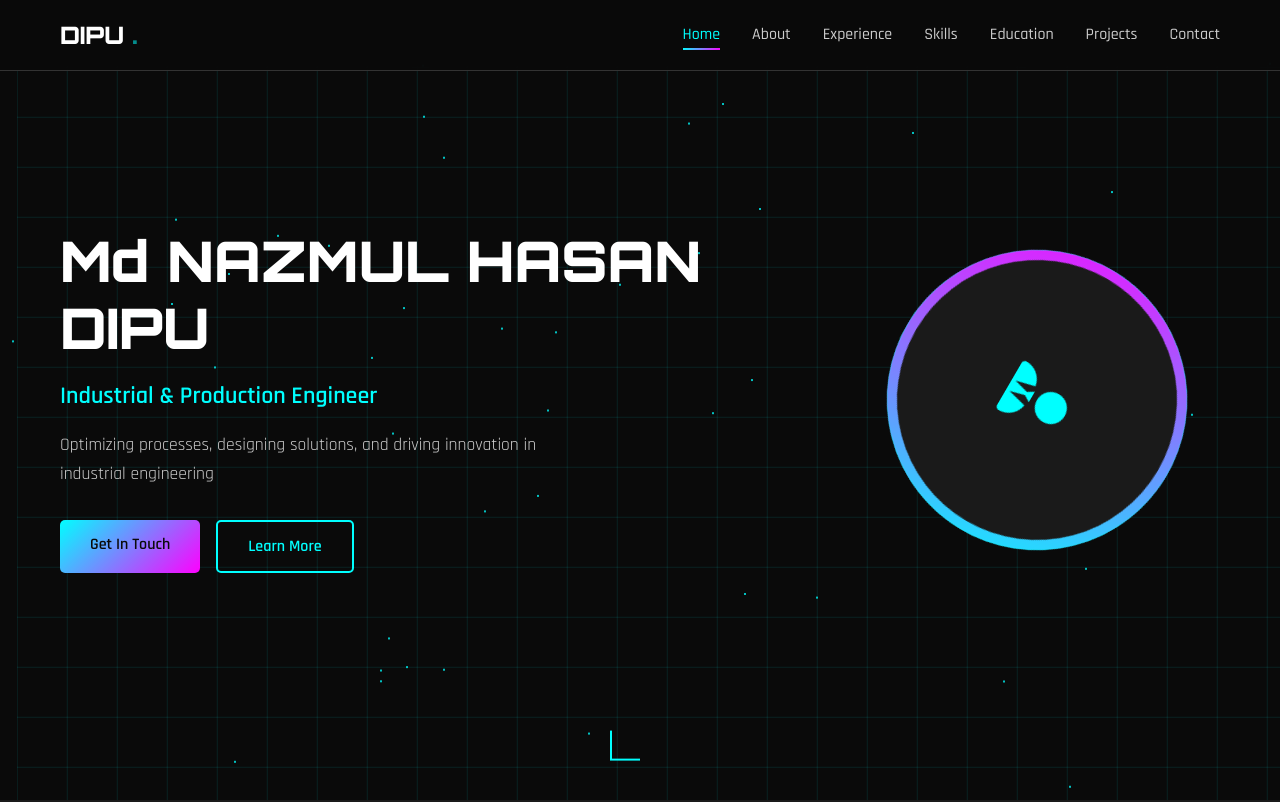
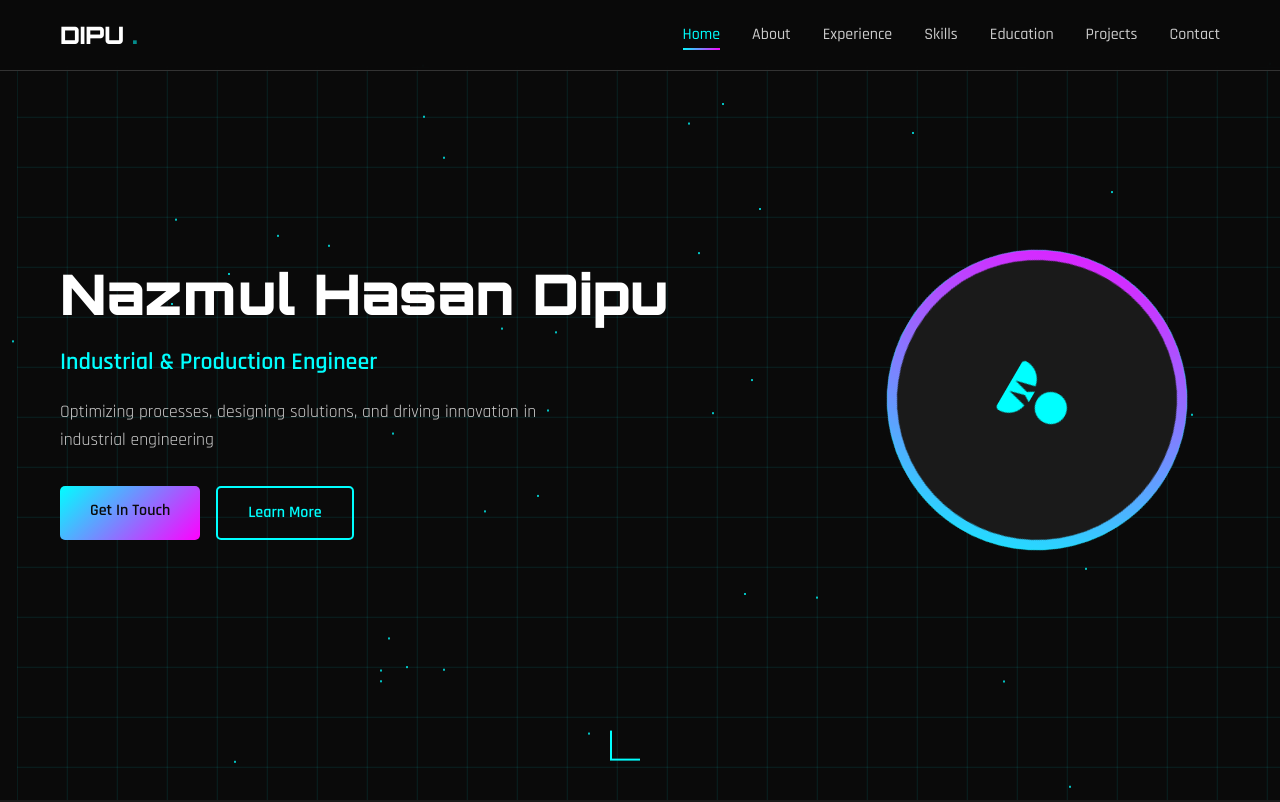
Before and after one commit to nazmuldipu1996/website, a plain HTML site: page index.html in a window 1280 px wide. Shown: the top 802 px of the page. Drawn offline with Linux system fonts and the light colour scheme.

Commit message:
Update index.html

```diff
--- a/index.html
+++ b/index.html
@@ -42,7 +42,7 @@
         <div class="hero-content">
             <div class="hero-text">
                 <h1 class="hero-title">
-                    <span class="glitch" data-text="">Md NAZMUL HASAN DIPU</span>
+                    <span class="glitch" data-text="">Nazmul Hasan Dipu</span>
                     <!--span class="hero-surname">DIPU</span-->
                 </h1>
                 <p class="hero-subtitle">Industrial & Production Engineer</p>
```
